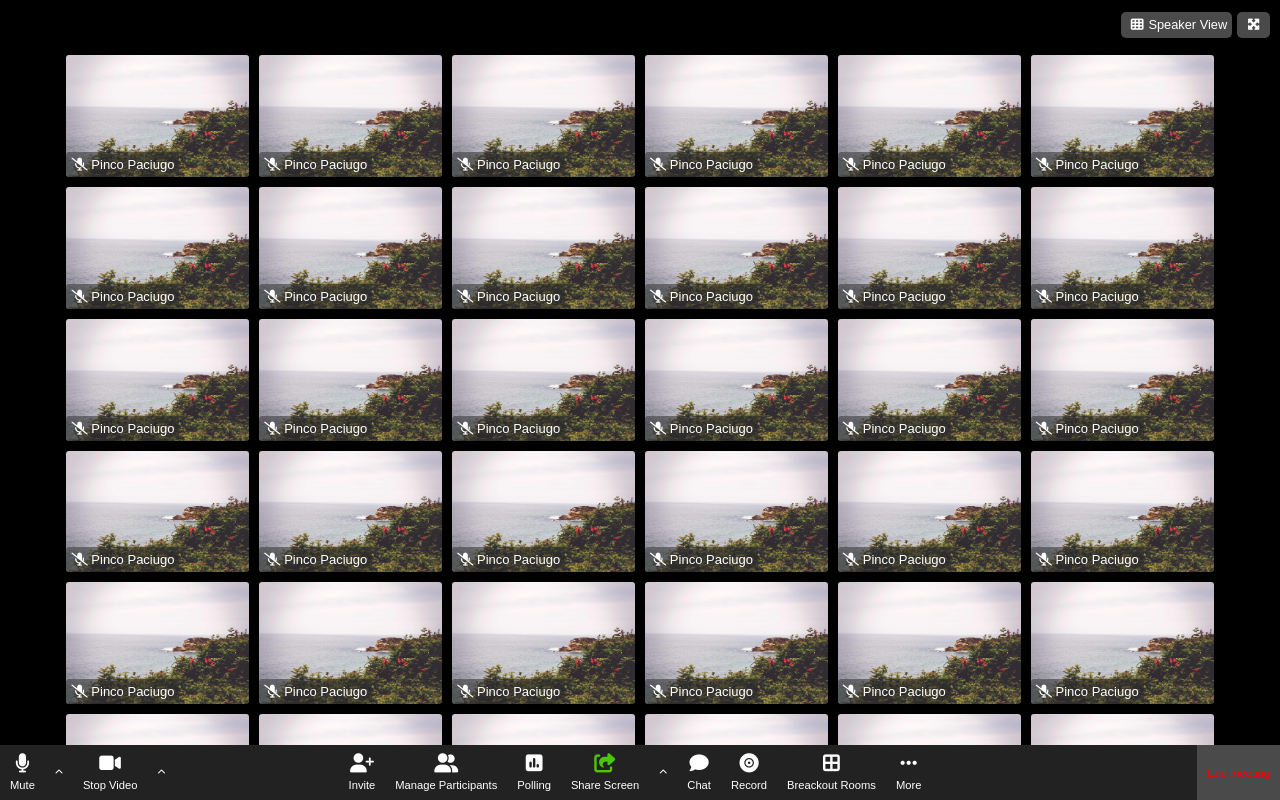
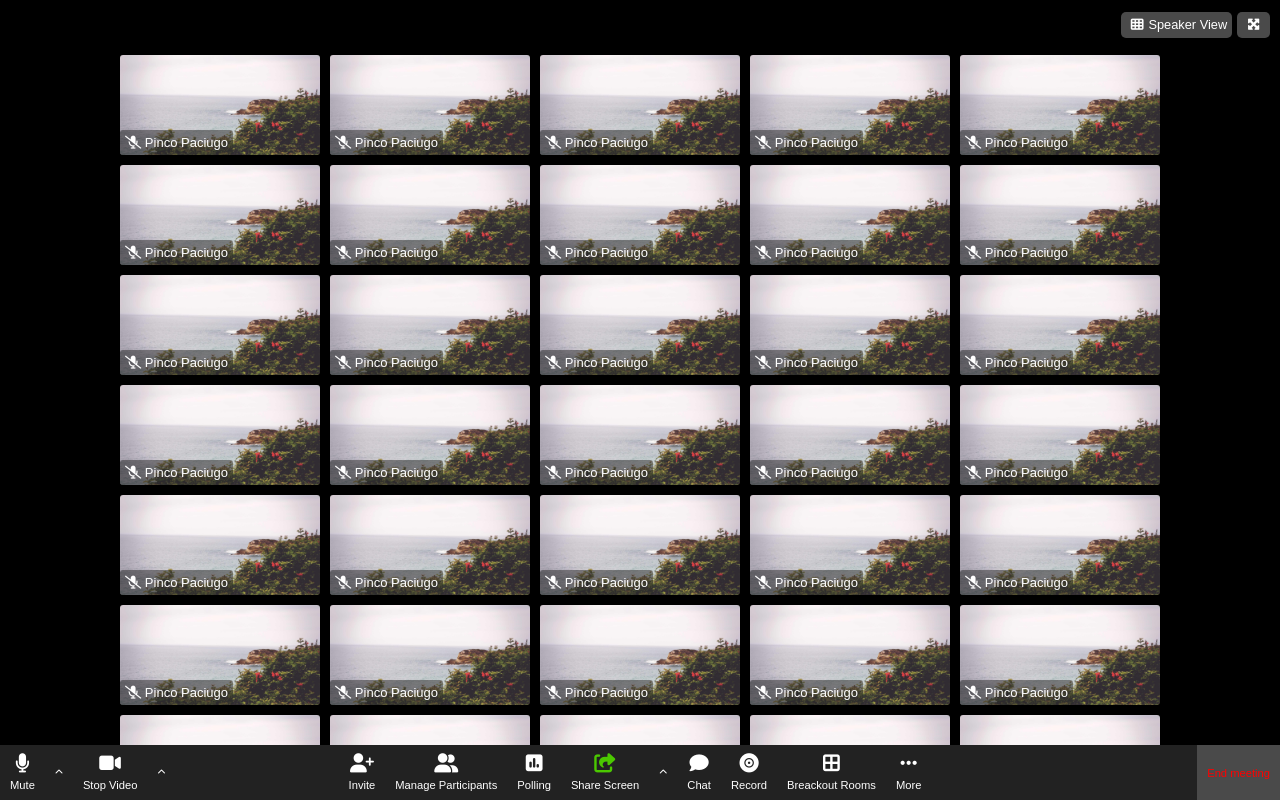
Before and after one commit to MargheritaMottana/html-css-zoom, a plain HTML site: page index.html in a window 1280 px wide. Drawn offline with Linux system fonts and the light colour scheme.

Commit message:
fix/main

```diff
--- a/css/style.css
+++ b/css/style.css
@@ -10,6 +10,10 @@
 
 /* GENERAL */
 
+body {
+    background-color: #000000;
+}
+
 .column25 {
     width: 25%;
 }
@@ -21,7 +25,6 @@
 /* HEADER */
 
 header {
-    background-color: #000000;
     color: white;
 
     width: 100%;
@@ -56,15 +59,9 @@ header .icon>* {
 /* MAIN */
 
 main {
-    width: 100%;
+    padding: 0 20px;
     height: calc(100vh - 105px);
     overflow: auto;
-    background-color: black;
-}
-
-main .window {
-
-    /* background-color: red; creato solo per debug*/
 }
 
 main .row {
@@ -74,29 +71,33 @@ main .row {
 }
 
 .pic-container {
-    /* height: 100px; */
-    width: calc(100% / 7);
-    /* width: 200px; */
+    height: 100px;
+    width: 200px;
     margin: 5px;
+
     position: relative;
 }
 
 .pic-container img {
     height: 100%;
     width: 100%;
+
     display: block;
     object-fit: cover;
+
     border-radius: 3px;
 }
 
 .mic-name {
     font-size: small;
     color: white;
+
     background-color: rgba(41, 41, 41, 0.5);
+
     padding: 5px;
     border-radius: 3px;
+
     position: absolute;
-    z-index: 1;
     bottom: 0;
     left: 0;
 }
--- a/index.html
+++ b/index.html
@@ -35,8 +35,6 @@
 
     <!-- MAIN -->
     <main>
-
-        <section class="window">
 
         <div class="row">
 
@@ -444,9 +442,6 @@
 
         </div>
 
-        </section>
-
-
     </main>
 
     <!-- FOOTER -->
```
Lines whose indentation alone changed are shown as unchanged.
